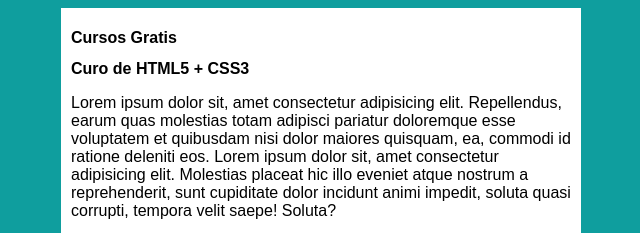
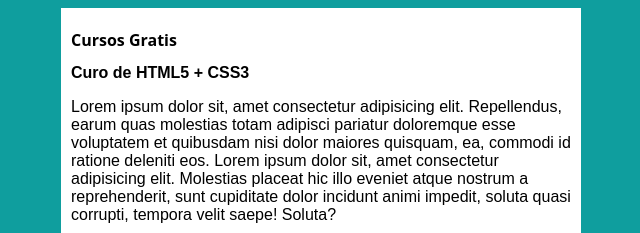
Before and after one commit to emarciel/CodeMaster-Cursos, a plain HTML site: page index.html in a window 1280 px wide. Shown: the top 233 px of the page, 319-959 px from the left. Drawn offline with Linux system fonts and the light colour scheme.

Commit message:
Alterei font
Alterei fonte do titulo principal do site

```diff
--- a/estilos/style.css
+++ b/estilos/style.css
@@ -1,3 +1,7 @@
+h1 {
+    font-family: system-ui, -apple-system, BlinkMacSystemFont, 'Segoe UI', Roboto, Oxygen, Ubuntu, Cantarell, 'Open Sans', 'Helvetica Neue', sans-serif;
+}
+
 * {
     font-family: Arial, Helvetica, sans-serif;
     font-size: 16px;
```
